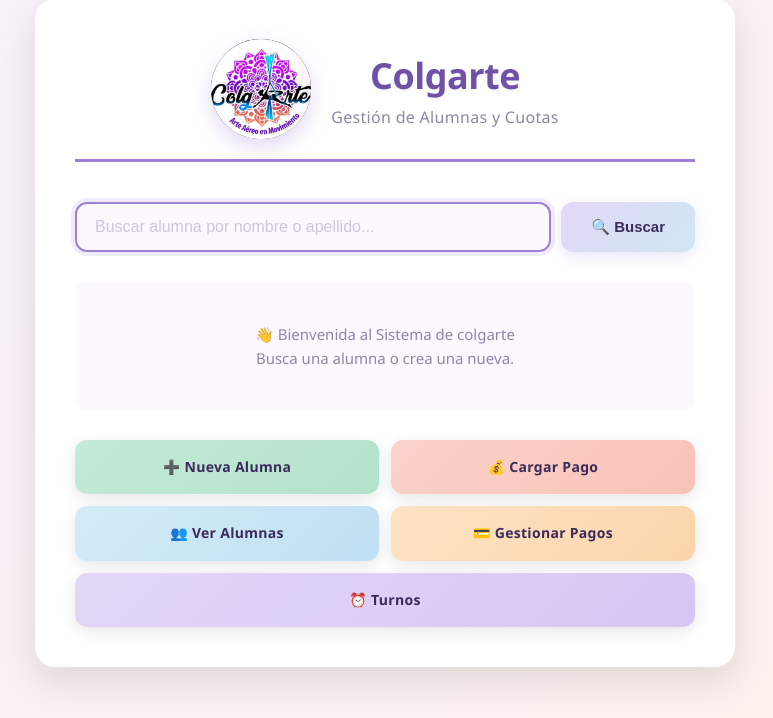
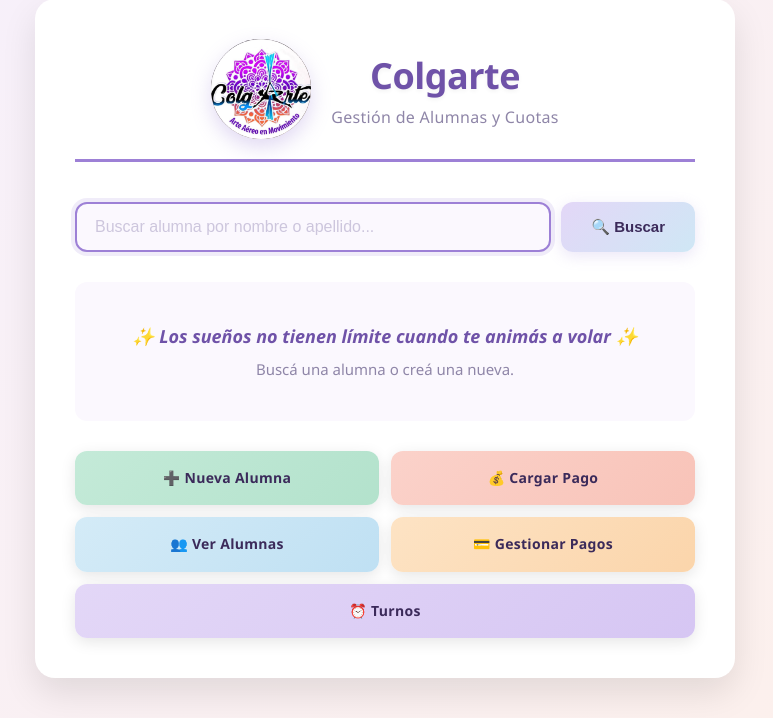
Before and after one commit to elianaproserpio/Sistema_Telas, a Django app: page / in a window 1280 px wide. Shown: the part 21-739 px from the top of the page, without its empty margins (255-1028 px from the left). Run offline with Django 5.2, Linux system fonts and the light colour scheme.

Commit message:
Nueva frase de bienvenida en el inicio
Co-Authored-By: Claude Opus 5.5 <noreply@anthropic.com>

```diff
--- a/academia/templates/academia/inicio.html
+++ b/academia/templates/academia/inicio.html
@@ -111,8 +111,10 @@
             </div>
         {% else %}
             <div class="empty-state">
-                👋 Bienvenida al Sistema de colgarte<br>
-                Busca una alumna o crea una nueva.
+                <span style="display: block; font-size: 18px; font-weight: 700; font-style: italic; color: var(--primary-dark); margin-bottom: 6px;">
+                    ✨ Los sueños no tienen límite cuando te animás a volar ✨
+                </span>
+                Buscá una alumna o creá una nueva.
             </div>
         {% endif %}
 
```
